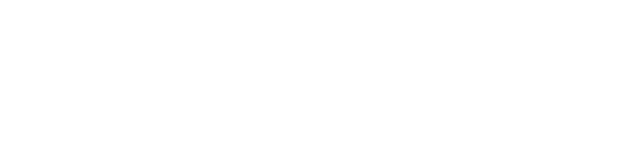
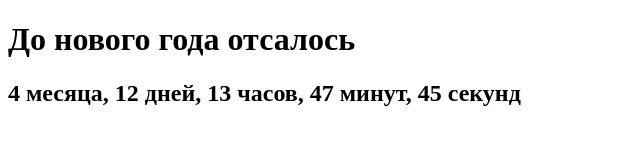
Before and after one commit to Kasmasov/purpleschool, a website: page index.html in a window 1280 px wide. Shown: the whole page, without its empty margins (0-640 px from the left). Drawn offline with Linux system fonts and the light colour scheme.

Commit message:
create timeBefor function

```diff
--- a/index.html
+++ b/index.html
@@ -6,6 +6,8 @@
   <title>Document</title>
 </head>
 <body>
+    <h1>До нового года отсалось</h1>
+    <h2 id="time-for-new-year"></h2>
     <script src="./setTimeout_setInterval.js"></script>
 </body>
 </html>
--- a/setTimeout_setInterval.js
+++ b/setTimeout_setInterval.js
@@ -19,4 +19,43 @@ function timer (timeValue) {
 
 }
 
-timer(5000)
+const timeForNewYear = document.querySelector('#time-for-new-year');
+
+function timeBeforeDate (date) {
+	const newYearDate = new Date(date);
+	const startInterval = setInterval(() => {
+		let counter =  newYearDate - new Date();
+		const date = new Date(counter);
+		const seconds = date.getSeconds();
+		const minutes = date.getMinutes();
+		const hours = date.getHours();
+		const days = date.getDate()
+		const months = date.getMonth();
+
+		function countForm (number, titles) {
+			number = Math.abs(number);
+			if (Number.isInteger(number)) {
+				cases = [2, 0, 1, 1, 1, 2];
+				return titles[ (number%100>4 && number%100<20)? 2 : cases[(number%10<5)?number%10:5] ];
+			}
+			return titles[1];
+		}
+
+		const secondsText = `${seconds} ${countForm(seconds, ['секунда', 'секунды', 'секунд'])}`
+		const minutesText = `${minutes} ${countForm(minutes, ['минута', 'минуты', 'минут'])}`
+		const hoursText = `${hours} ${countForm(hours, ['час', 'часа', 'часов'])}`
+		const daysText = `${days} ${countForm(days, ['день', 'дня', 'дней'])}`
+		const monthsText = `${months} ${countForm(months, ['месяц', 'месяца', 'месяцев'])}`
+
+		timeForNewYear.textContent = `${monthsText}, ${daysText}, ${hoursText}, ${minutesText}, ${secondsText}`;
+
+		drawCircle(context, 300, 300, 50, 0, 360, 60);
+
+	}, 1000);
+
+	setTimeout(() => {
+		clearInterval(startInterval);
+	}, counter);
+};
+
+timeBeforeDate('2024-01-01')
```
Also changed, not shown: map.js (indentation only).
